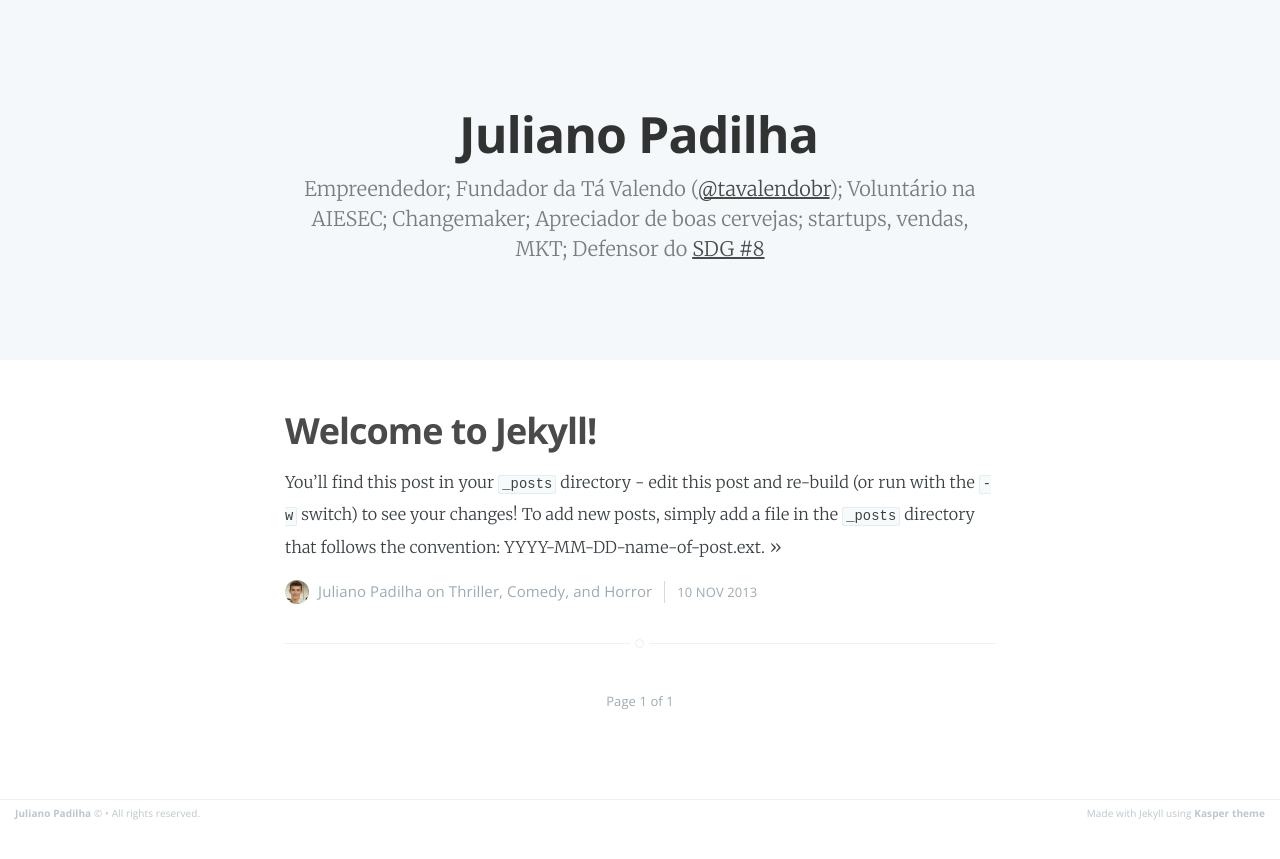
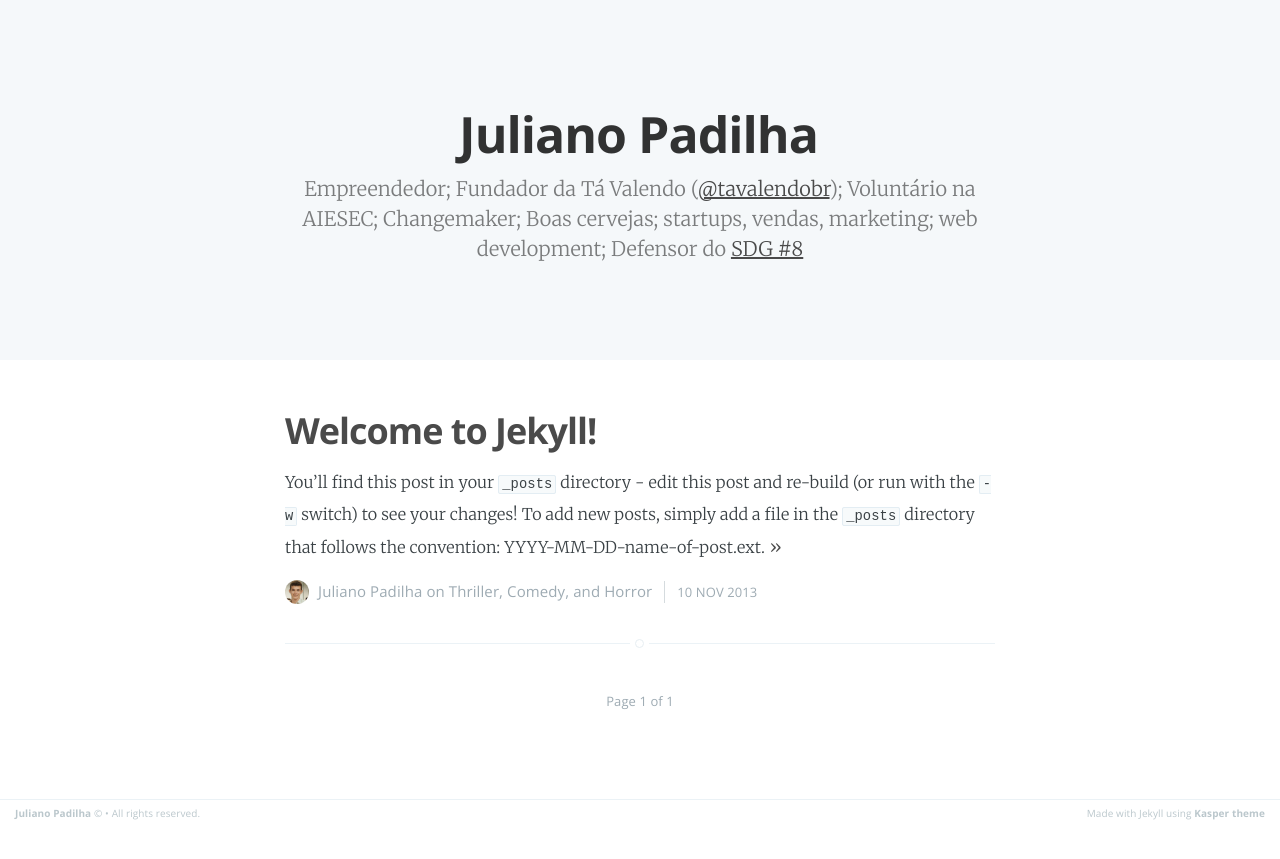
Before and after one commit to JulianoPadilha/julianopadilha.github.io, a Jekyll site: the page built from index.html, in a window 1280 px wide. Shown: the top 859 px of the page. Built offline with Jekyll 4.4.1, drawn with Linux system fonts in a browser that asks for light colours; the list of posts is cut into pages by our own code.

Commit message:
New description

```diff
--- a/index.html
+++ b/index.html
@@ -18,7 +18,7 @@
             <h1 class="page-title">{{ site.name }}</h1>
             <h2 class="page-description">
                 {% if site.description %} {{ site.description }}. {% endif %}
-                 Empreendedor; Fundador da Tá Valendo (<a href="facebook.com/tavalendobr">@tavalendobr</a>); Voluntário na AIESEC; Changemaker; Apreciador de boas cervejas; startups, vendas, MKT; Defensor do <a href="http://www.un.org/sustainabledevelopment/economic-growth/">SDG #8</a>
+                 Empreendedor; Fundador da Tá Valendo (<a href="facebook.com/tavalendobr" target="_blank">@tavalendobr</a>); Voluntário na AIESEC; Changemaker; Boas cervejas; startups, vendas, marketing; web development; Defensor do <a href="http://www.un.org/sustainabledevelopment/economic-growth/" target="_blank">SDG #8</a>
             </h2>
         </div>
     </div>
```
